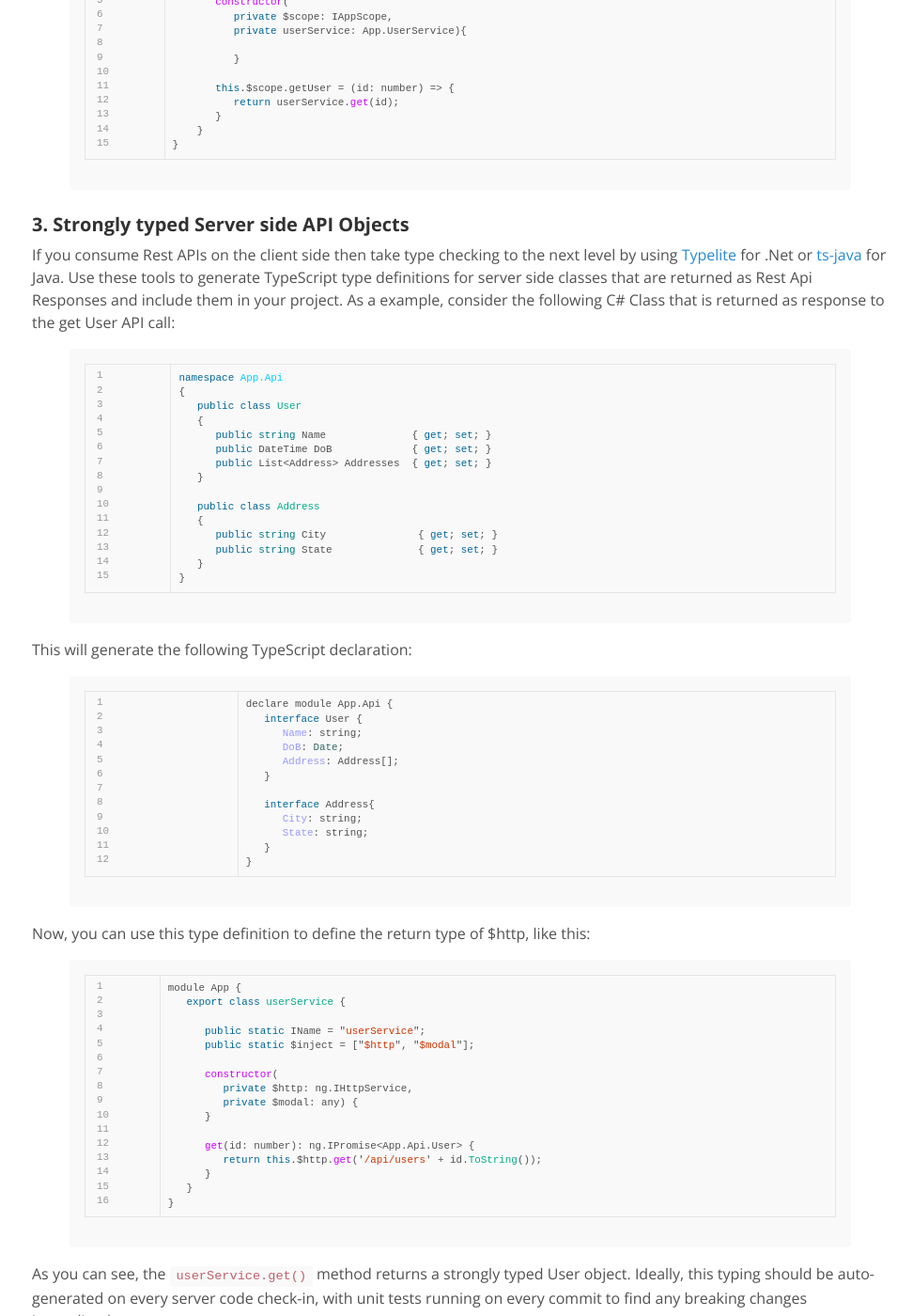
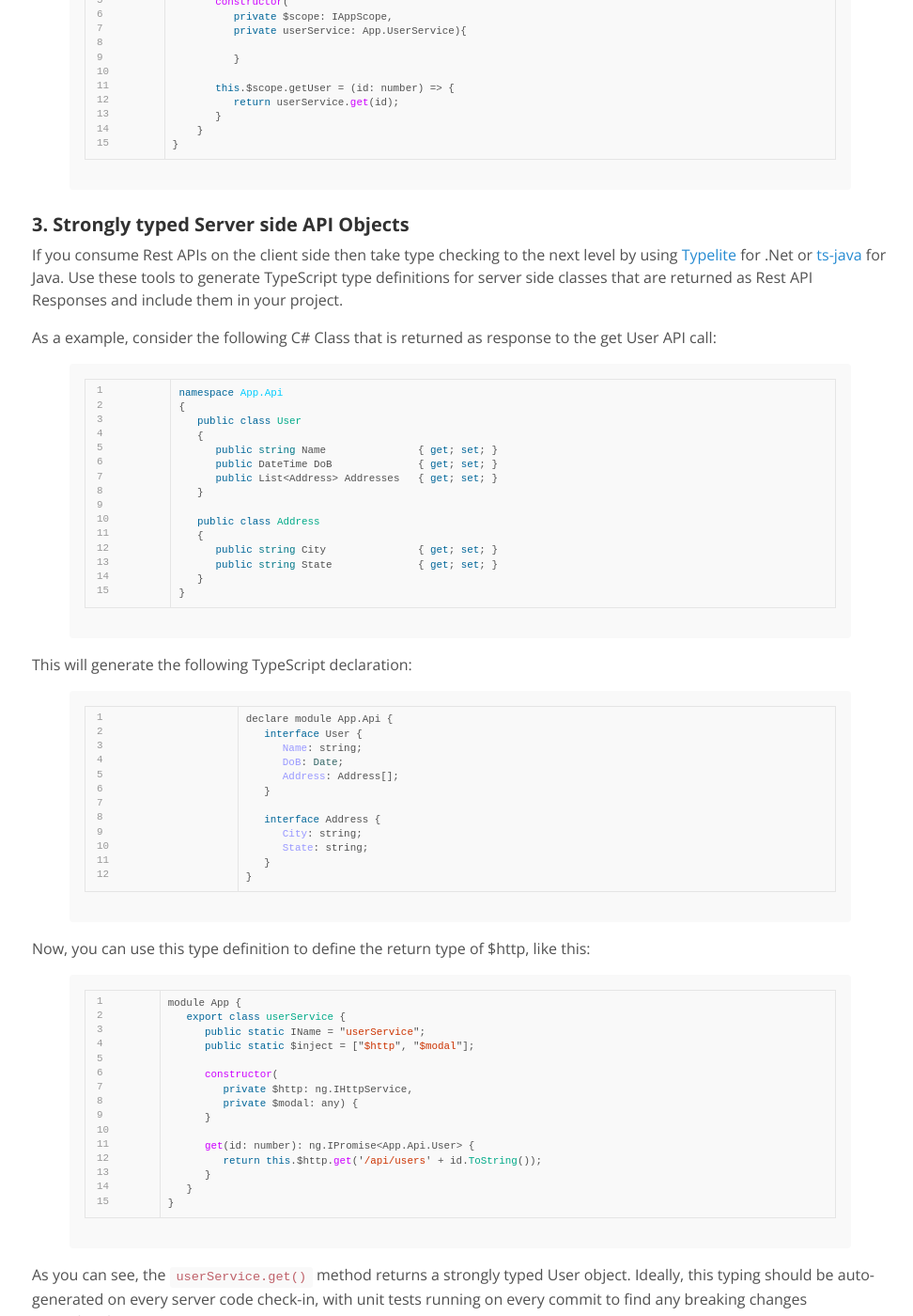
Before and after one commit to ObaidUrRehman/ObaidUrRehman.github.io, a Jekyll site: the page built from _posts/2015-10-19-angularjs-typescript-best-practices.md, in a window 1280 px wide and 1400 px high, scrolled down 885 px. Shown: the whole window at 94% size, without its empty margins (150-1122 px from the left). Built offline with Jekyll 4.4.1, drawn with Linux system fonts in a browser that asks for light colours; comment, search, counter and statistics services are not loaded; some of the changed text lies outside the part shown.

Commit message:
Updated Post

```diff
--- a/_posts/2015-10-19-angularjs-typescript-best-practices.md
+++ b/_posts/2015-10-19-angularjs-typescript-best-practices.md
@@ -56,7 +56,8 @@
 ### 3. Strongly typed Server side API Objects
 
 If you consume Rest APIs on the client side then take type checking to the next level by using <a href="http://type.litesolutions.net/">Typelite</a> for .Net or <a href="http://type.litesolutions.net/">ts-java</a> for Java.
-Use these tools to generate TypeScript type definitions for server side classes that are returned as Rest Api Responses and include them in your project.
+Use these tools to generate TypeScript type definitions for server side classes that are returned as Rest API Responses and include them in your project.
+
 As a example, consider the following C# Class that is returned as response to the get User API call:
 
 {% highlight c# linenos %}
@@ -65,9 +66,9 @@
 {
    public class User
    {
-      public string Name              { get; set; }
-      public DateTime DoB             { get; set; }
-      public List<Address> Addresses  { get; set; }
+      public string Name               { get; set; }
+      public DateTime DoB              { get; set; }
+      public List<Address> Addresses   { get; set; }
    }
 
    public class Address
@@ -88,7 +89,7 @@
       Address: Address[];
    }
 
-   interface Address{
+   interface Address {
       City: string;
       State: string;
    }
@@ -100,7 +101,6 @@
 {% highlight js linenos %}
 module App {
    export class userService {
-
       public static IName = "userService";
       public static $inject = ["$http", "$modal"];
 
@@ -197,6 +197,11 @@
 
 Then, register your service with angular like this:
 
-{% highlight js linenos %}
+{% highlight js %}
 angular.service(App.userService.IName, App.userService);
 {% endhighlight %}
+
+I choose the `IName` out of thin air, choose any name you like.
+
+### 6.More?
+Do you have any best practice that you follow? Let me know in the comments below.
```
